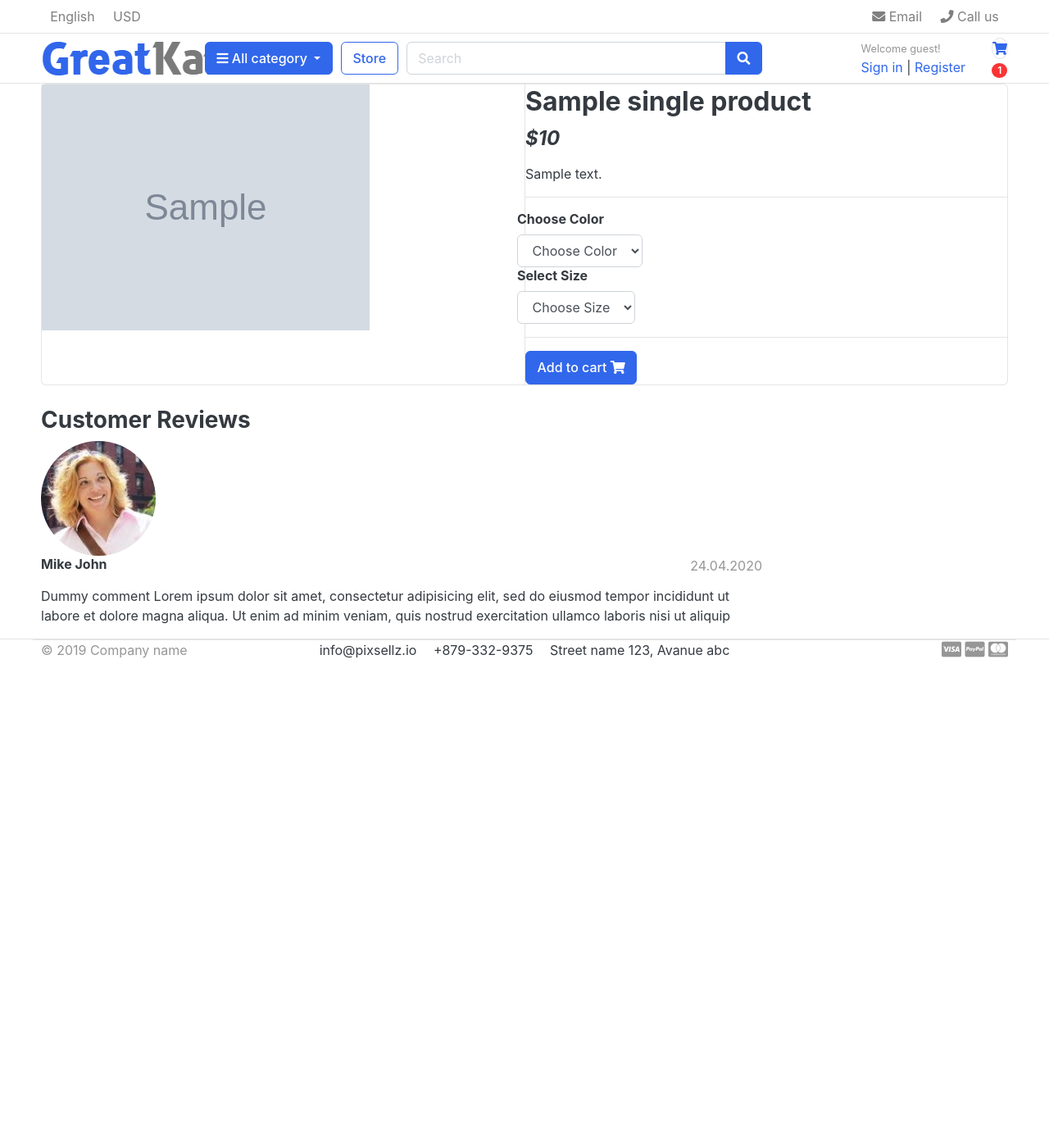
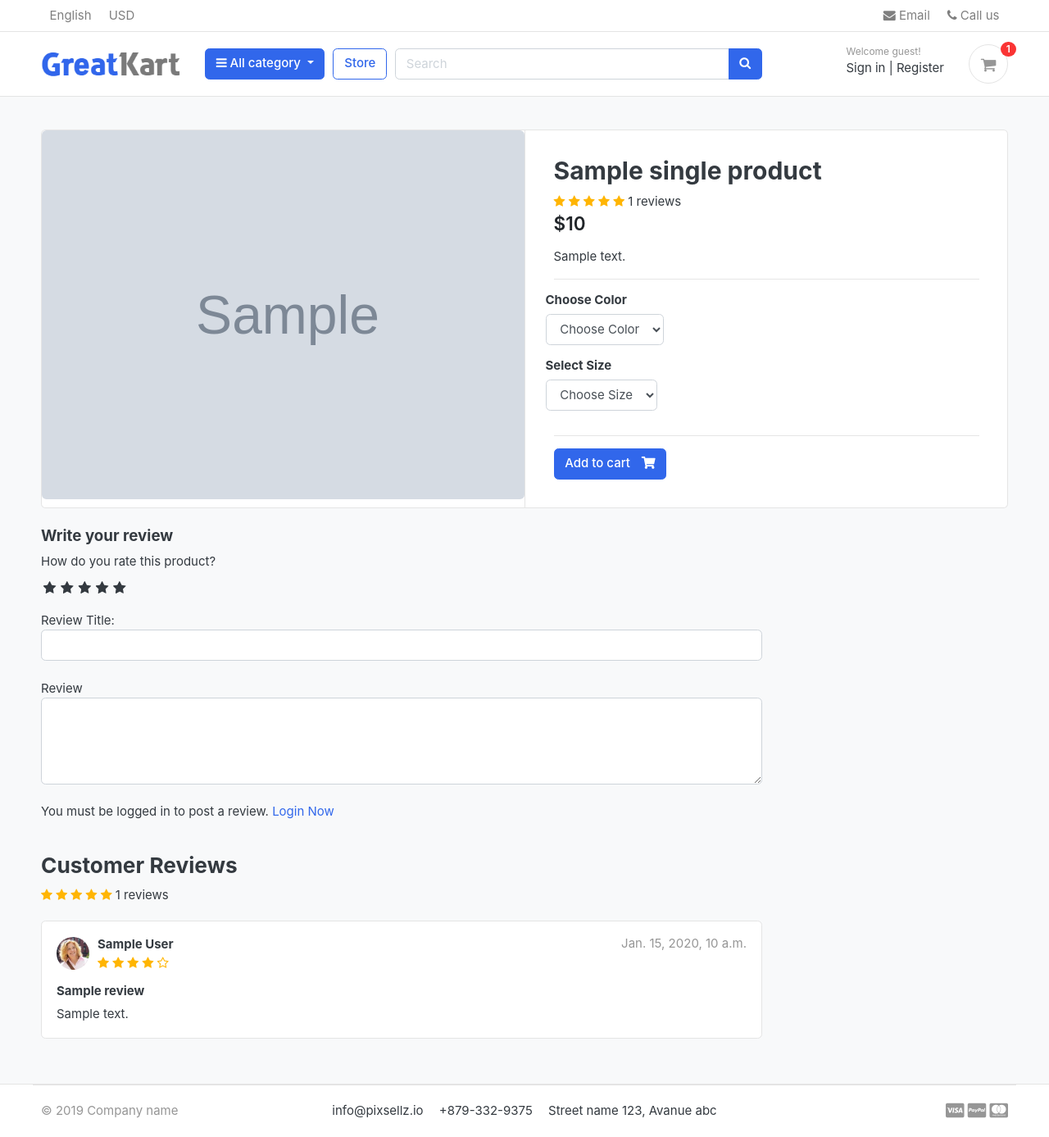
Before and after one commit to dishaarora1996/greatkart-django, a Django app: template templates/store/product_detail.html in a window 1280 px wide. Shown: the whole page at 82% size. Before the commit the page ends 803 px from the top, so only its background shows below. Run offline with Django 4.2, Linux system fonts and the light colour scheme; the template is opened without the code that fills it: most values are stand-ins (such as "Sample title", 1, 10 or a date in 2020); grey boxes marked "Sample" are stand-in pictures; some libraries are stand-ins or nearby versions; some web fonts are replaced.

Commit message:
rating and review system

```diff
--- a/accounts/models.py
+++ b/accounts/models.py
@@ -58,6 +58,9 @@ class Account(AbstractBaseUser):
 
     objects= MyAccountManager()
 
+    def full_name(self):
+        return f"{self.first_name} {self.last_name}"
+
     def __str__(self):
         return self.email
 
--- /dev/null
+++ b/greatkart/static/css/custom.css
@@ -0,0 +1,50 @@
+/* Hide Radio button */
+.rate>input {
+    display: none;
+}
+
+.rate {
+    display: inline-block;
+    ;
+    border: 0;
+}
+
+.rate>label {
+    float: right;
+}
+
+/* Showing the stars */
+.rate>label:before {
+    display: inline-block;
+    font-size: 1.1rem;
+    font-family: FontAwesome;
+    content: "\f005";
+    margin: 0;
+    padding: 0.3rem .2rem;
+    cursor: pointer;
+}
+
+/* Half star */
+.rate .half:before {
+    content: "\f089";
+    position: absolute;
+    padding-right: 0;
+}
+
+/* Click and hover */
+input:checked~label,
+label:hover~label {
+    color: #ffb503;
+}
+
+/* hover hightlight */
+input:checked+label:hover,
+input:checked~label:hover,
+input:checked~label:hover~label,
+label:hover~input:checked~label {
+    color: #cc9000;
+}
+
+.rating-star i {
+    color: #ffb503 !important;
+}
--- a/store/admin.py
+++ b/store/admin.py
@@ -1,5 +1,6 @@
 from django.contrib import admin
 from .models import *
+
 # Register your models here.
 
 
@@ -15,3 +16,4 @@ class VariationAdmin(admin.ModelAdmin):
 
 admin.site.register(Product, ProductAdmin)
 admin.site.register(Variation, VariationAdmin)
+admin.site.register(ReviewRating)
--- a/store/urls.py
+++ b/store/urls.py
@@ -7,4 +7,5 @@ urlpatterns = [
     path("category/<slug:category_slug>/", views.store, name="products_by_category"),
     path("category/<slug:category_slug>/<slug:product_slug>/", views.product_detail, name="product_detail"),
     path("search/", views.search, name="search"),
+    path("submit_review/<int:product_id>", views.submit_review, name="submit_review"),
 ]
--- a/templates/base.html
+++ b/templates/base.html
@@ -24,8 +24,12 @@
 	<link href="{% static 'fonts/fontawesome/css/all.min.css' %}" type="text/css" rel="stylesheet" />
 
 	<!-- custom style -->
-	<link href="{% static 'css/ui.css" rel="stylesheet' %}" type="text/css" />
+	<link href="{% static 'css/ui.css' %}" rel="stylesheet" type="text/css" />
 	<link href="{% static 'css/responsive.css' %}" rel="stylesheet" media="only screen and (max-width: 1200px)" />
+
+
+	<link href="{% static 'css/custom.css' %}" rel="stylesheet" type="text/css" />
+	<link rel="stylesheet" href="https://cdnjs.cloudflare.com/ajax/libs/font-awesome/4.7.0/css/font-awesome.min.css">
 
 	<!-- custom javascript -->
 	<script src="{% static 'js/script.js' %}" type="text/javascript"></script>
--- a/templates/store/product_detail.html
+++ b/templates/store/product_detail.html
@@ -23,6 +23,23 @@
 						<article class="content-body">
 
 							<h2 class="title">{{single_product.product_name}}</h2>
+
+							<div class="rating-star">
+								<span>
+									<i class="fa fa-star{% if single_product.averageReview < 0.5 %}-o{% elif single_product.averageReview >= 0.5 and single_product.averageReview < 1 %}-half-o {% endif %}"
+										aria-hidden="true"></i>
+									<i class="fa fa-star{% if single_product.averageReview < 1.5 %}-o{% elif single_product.averageReview >= 1.5 and single_product.averageReview < 2 %}-half-o {% endif %}"
+										aria-hidden="true"></i>
+									<i class="fa fa-star{% if single_product.averageReview < 2.5 %}-o{% elif single_product.averageReview >= 2.5 and single_product.averageReview < 3 %}-half-o {% endif %}"
+										aria-hidden="true"></i>
+									<i class="fa fa-star{% if single_product.averageReview < 3.5 %}-o{% elif single_product.averageReview >= 3.5 and single_product.averageReview < 4 %}-half-o {% endif %}"
+										aria-hidden="true"></i>
+									<i class="fa fa-star{% if single_product.averageReview < 4.5 %}-o{% elif single_product.averageReview >= 4.5 and single_product.averageReview < 5 %}-half-o {% endif %}"
+										aria-hidden="true"></i>
+									<span>{{single_product.countReview}} reviews</span>
+								</span>
+							</div>
+
 
 							<div class="mb-3">
 								<var class="price h4">${{single_product.price}}</var>
@@ -75,28 +92,117 @@
 		<div class="row">
 			<div class="col-md-9">
 
+				<form action="{% url 'submit_review' single_product.id %}" method="post">
+					{% csrf_token %}
+					<h5>Write your review</h5>
+					<div>
+
+						<label>How do you rate this product?</label>
+						<br>
+						<div class="rate">
+							<input type="radio" name="rating" id="rating10" value="5" required /><label for="rating10"
+								title="5"></label>
+							<input type="radio" name="rating" id="rating9" value="4.5" required /><label for="rating9"
+								title="4.5" class="half"></label>
+							<input type="radio" name="rating" id="rating8" value="4" required /><label for="rating8"
+								title="4"></label>
+							<input type="radio" name="rating" id="rating7" value="3.5" required /><label for="rating7"
+								title="3.5" class="half"></label>
+							<input type="radio" name="rating" id="rating6" value="3" required /><label for="rating6"
+								title="3"></label>
+							<input type="radio" name="rating" id="rating5" value="2.5" required /><label for="rating5"
+								title="2.5" class="half"></label>
+							<input type="radio" name="rating" id="rating4" value="2" required /><label for="rating4"
+								title="2"></label>
+							<input type="radio" name="rating" id="rating3" value="1.5" required /><label for="rating3"
+								title="1.5" class="half"></label>
+							<input type="radio" name="rating" id="rating2" value="1" required /><label for="rating2"
+								title="1"></label>
+							<input type="radio" name="rating" id="rating1" value="0.5" required /><label for="rating1"
+								title="0.5" class="half"></label>
+						</div>
+						<br>
+
+						Review Title:
+						<input type="text" class="form-control" name="subject">
+						<br>
+						Review
+						<textarea class="form-control" name="review" rows="4"></textarea>
+						<br>
+
+						{% if user.is_authenticated %}
+
+						{% if order_product %}
+						<input type="submit" value="Submit Review" class="btn btn-primary">
+						{% else %}
+						<p>You must purchase this product to post a review.</p>
+						{% endif %}
+
+						{% else %}
+						<p>You must be logged in to post a review. <span><a href="{% url 'login' %}">Login
+									Now</a></span></p>
+						{% endif %}
+
+					</div>
+					{% include 'includes/alerts.html' %}
+
+
+				</form>
+				<br>
+
 				<header class="section-heading">
 					<h3>Customer Reviews </h3>
 
+					<div class="rating-star">
+						<span>
+							<i class="fa fa-star{% if single_product.averageReview < 0.5 %}-o{% elif single_product.averageReview >= 0.5 and single_product.averageReview < 1 %}-half-o {% endif %}"
+								aria-hidden="true"></i>
+							<i class="fa fa-star{% if single_product.averageReview < 1.5 %}-o{% elif single_product.averageReview >= 1.5 and single_product.averageReview < 2 %}-half-o {% endif %}"
+								aria-hidden="true"></i>
+							<i class="fa fa-star{% if single_product.averageReview < 2.5 %}-o{% elif single_product.averageReview >= 2.5 and single_product.averageReview < 3 %}-half-o {% endif %}"
+								aria-hidden="true"></i>
+							<i class="fa fa-star{% if single_product.averageReview < 3.5 %}-o{% elif single_product.averageReview >= 3.5 and single_product.averageReview < 4 %}-half-o {% endif %}"
+								aria-hidden="true"></i>
+							<i class="fa fa-star{% if single_product.averageReview < 4.5 %}-o{% elif single_product.averageReview >= 4.5 and single_product.averageReview < 5 %}-half-o {% endif %}"
+								aria-hidden="true"></i>
+							<span>{{single_product.countReview}} reviews</span>
+						</span>
+					</div>
 				</header>
 
+				{% for review in reviews %}
 				<article class="box mb-3">
 					<div class="icontext w-100">
 						<img src={% static "./images/avatars/avatar1.jpg" %} class="img-xs icon rounded-circle">
 						<div class="text">
-							<span class="date text-muted float-md-right">24.04.2020 </span>
-							<h6 class="mb-1">Mike John </h6>
+							<span class="date text-muted float-md-right">{{review.updated_at}} </span>
+							<h6 class="mb-1">{{review.user.full_name}} </h6>
+
+							<div class="rating-star">
+								<span>
+									<i class="fa fa-star{% if review.rating < 0.5 %}-o{% elif review.rating >= 0.5 and review.rating < 1 %}-half-o {% endif %}"
+										aria-hidden="true"></i>
+									<i class="fa fa-star{% if review.rating < 1.5 %}-o{% elif review.rating >= 1.5 and review.rating < 2 %}-half-o {% endif %}"
+										aria-hidden="true"></i>
+									<i class="fa fa-star{% if review.rating < 2.5 %}-o{% elif review.rating >= 2.5 and review.rating < 3 %}-half-o {% endif %}"
+										aria-hidden="true"></i>
+									<i class="fa fa-star{% if review.rating < 3.5 %}-o{% elif review.rating >= 3.5 and review.rating < 4 %}-half-o {% endif %}"
+										aria-hidden="true"></i>
+									<i class="fa fa-star{% if review.rating < 4.5 %}-o{% elif review.rating >= 4.5 and review.rating < 5 %}-half-o {% endif %}"
+										aria-hidden="true"></i>
+								</span>
+							</div>
 
 						</div>
 					</div> <!-- icontext.// -->
 					<div class="mt-3">
+						<h6>{{review.subject}}</h6>
 						<p>
-							Dummy comment Lorem ipsum dolor sit amet, consectetur adipisicing elit, sed do eiusmod
-							tempor incididunt ut labore et dolore magna aliqua. Ut enim ad minim veniam,
-							quis nostrud exercitation ullamco laboris nisi ut aliquip
+							{{review.review}}
 						</p>
 					</div>
 				</article>
+				{% endfor %}
 
 
 
```
Also changed, not shown: store/forms.py (added, +7 -0 lines), store/models.py (+34 -0 lines), store/views.py (+42 -4 lines), orders/migrations/0004_reviewrating.py (added), orders/migrations/0005_delete_reviewrating.py (added), orders/models.py (line endings or trailing spaces), store/migrations/0003_reviewrating.py (added).
